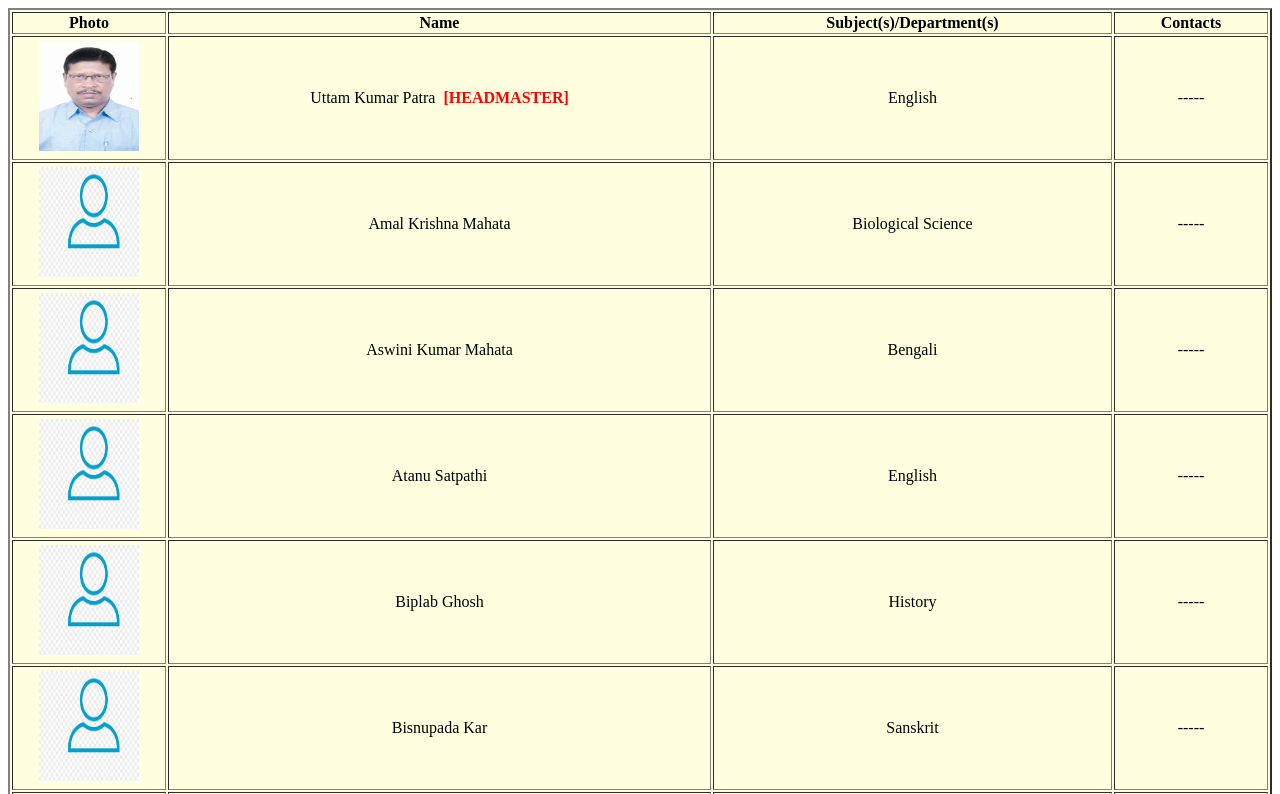
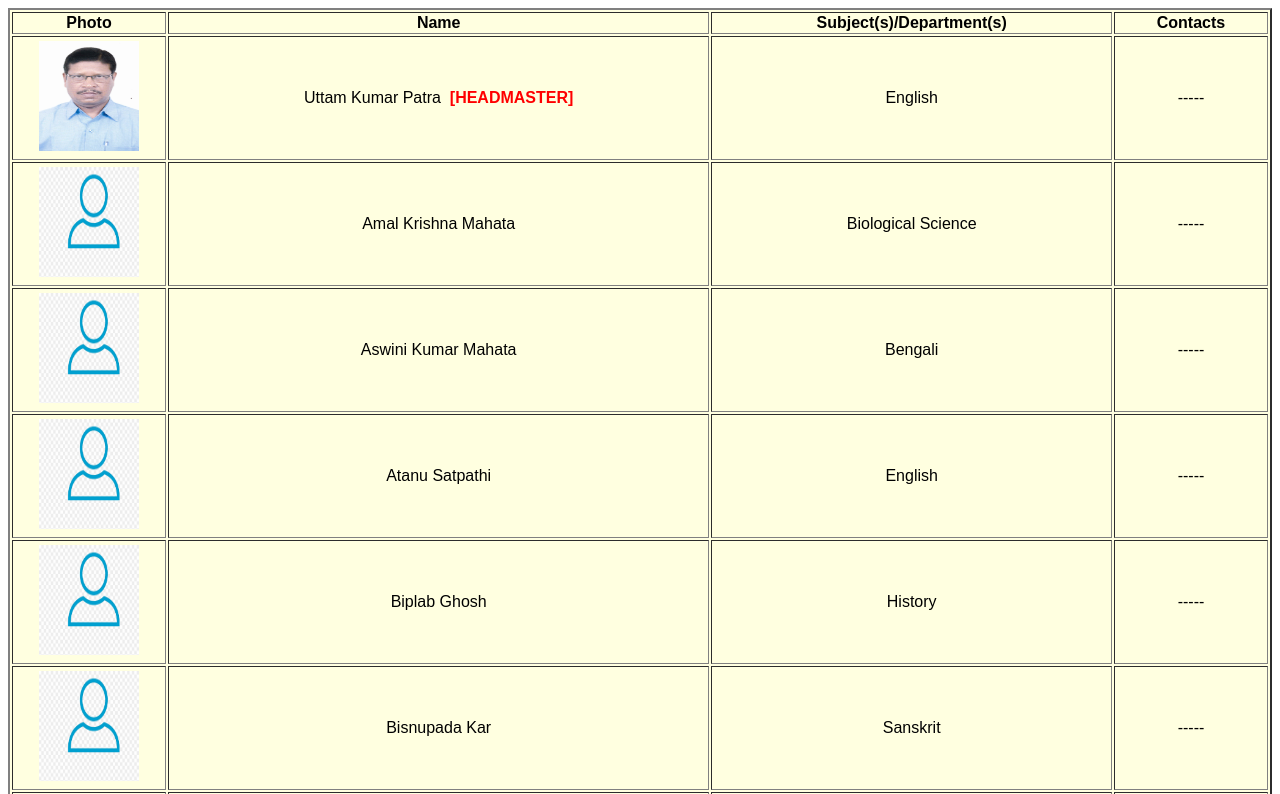
Before and after one commit to Uttam-Mahata/tch, a plain HTML site: page index.html in a window 1280 px wide. Shown: the top 794 px of the page. Drawn offline with Linux system fonts and the light colour scheme.

Commit message:
Update style.css

```diff
--- a/style.css
+++ b/style.css
@@ -3,3 +3,6 @@ table {
 
 
 }
+body {
+  font-family: Arial, Helvetica sans-seif;
+  }
```
